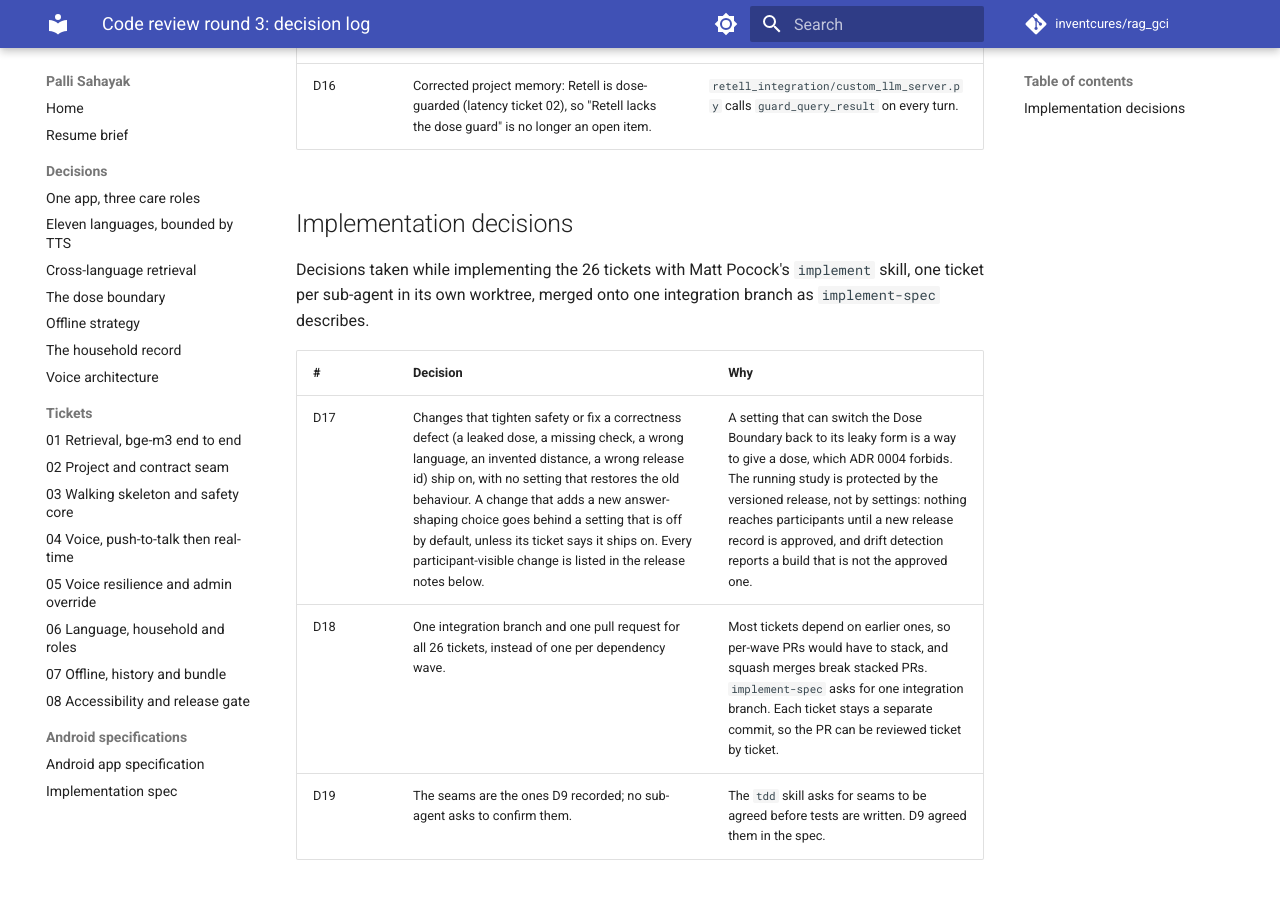
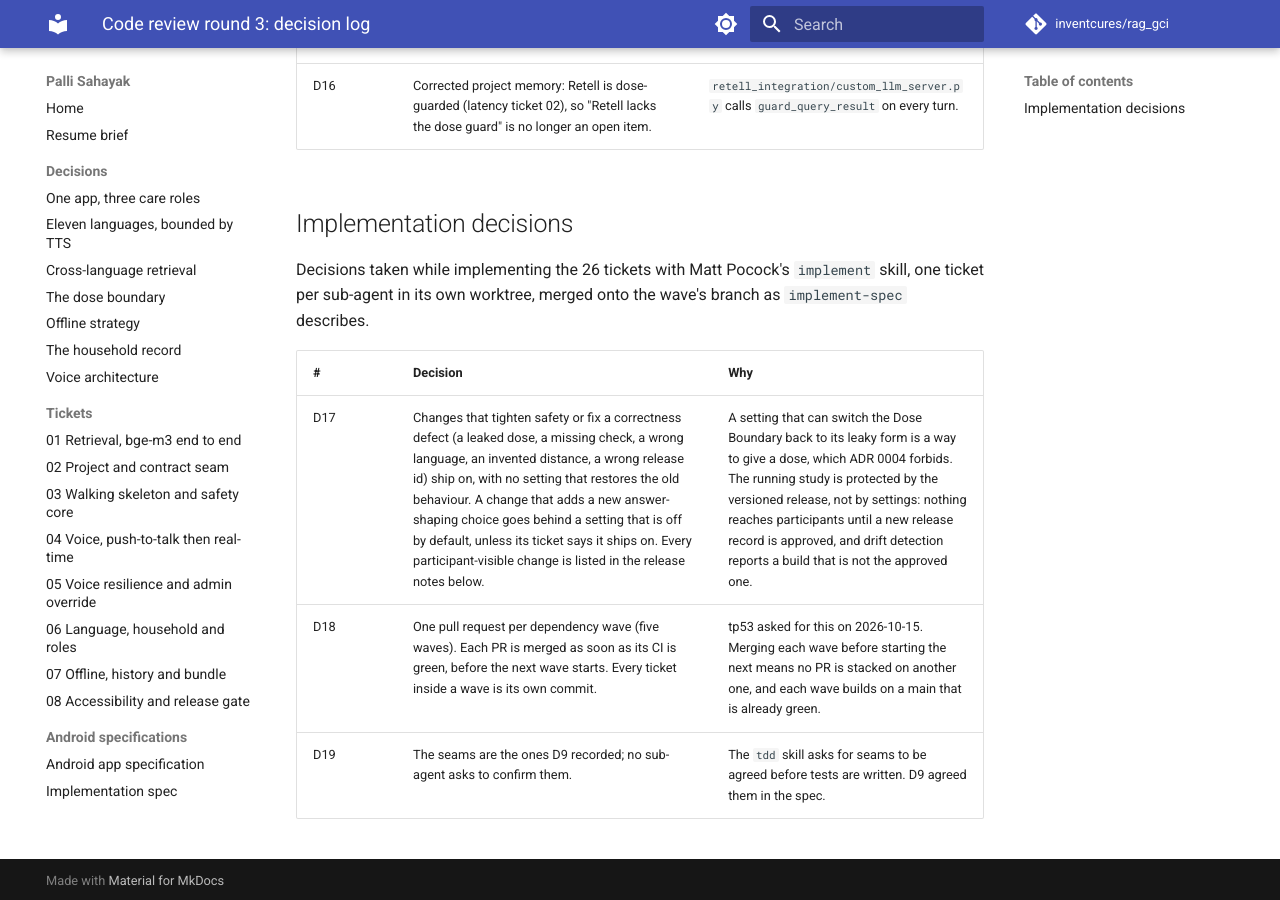
Before and after one commit to inventcures/rag_gci, an MkDocs documentation site: the page built from docs/decisions/code-review-3.md, in a window 1280 px wide and 900 px high, scrolled down 2157 px. Built offline with MkDocs 1.6.1 and Material for MkDocs 9.7.7, drawn with Linux system fonts in a browser that asks for light colours; comment, search, counter and statistics services are not loaded.

Commit message:
docs(decisions): D18 one PR per wave, merged on green
Co-Authored-By: Claude Opus 5.5 (1M context) <noreply@anthropic.com>
Claude-Session: https://claude.ai/code/session_01Vdoekwme2eRqSwpaoHzwKq

```diff
--- a/docs/decisions/code-review-3.md
+++ b/docs/decisions/code-review-3.md
@@ -29,10 +29,10 @@ The project lead asked that any choice made on their behalf be written down here
 
 ## Implementation decisions
 
-Decisions taken while implementing the 26 tickets with Matt Pocock's `implement` skill, one ticket per sub-agent in its own worktree, merged onto one integration branch as `implement-spec` describes.
+Decisions taken while implementing the 26 tickets with Matt Pocock's `implement` skill, one ticket per sub-agent in its own worktree, merged onto the wave's branch as `implement-spec` describes.
 
 | # | Decision | Why |
 |---|---|---|
 | D17 | Changes that tighten safety or fix a correctness defect (a leaked dose, a missing check, a wrong language, an invented distance, a wrong release id) ship on, with no setting that restores the old behaviour. A change that adds a new answer-shaping choice goes behind a setting that is off by default, unless its ticket says it ships on. Every participant-visible change is listed in the release notes below. | A setting that can switch the Dose Boundary back to its leaky form is a way to give a dose, which ADR 0004 forbids. The running study is protected by the versioned release, not by settings: nothing reaches participants until a new release record is approved, and drift detection reports a build that is not the approved one. |
-| D18 | One integration branch and one pull request for all 26 tickets, instead of one per dependency wave. | Most tickets depend on earlier ones, so per-wave PRs would have to stack, and squash merges break stacked PRs. `implement-spec` asks for one integration branch. Each ticket stays a separate commit, so the PR can be reviewed ticket by ticket. |
+| D18 | One pull request per dependency wave (five waves). Each PR is merged as soon as its CI is green, before the next wave starts. Every ticket inside a wave is its own commit. | tp53 asked for this on 2026-10-15. Merging each wave before starting the next means no PR is stacked on another one, and each wave builds on a main that is already green. |
 | D19 | The seams are the ones D9 recorded; no sub-agent asks to confirm them. | The `tdd` skill asks for seams to be agreed before tests are written. D9 agreed them in the spec. |
```
